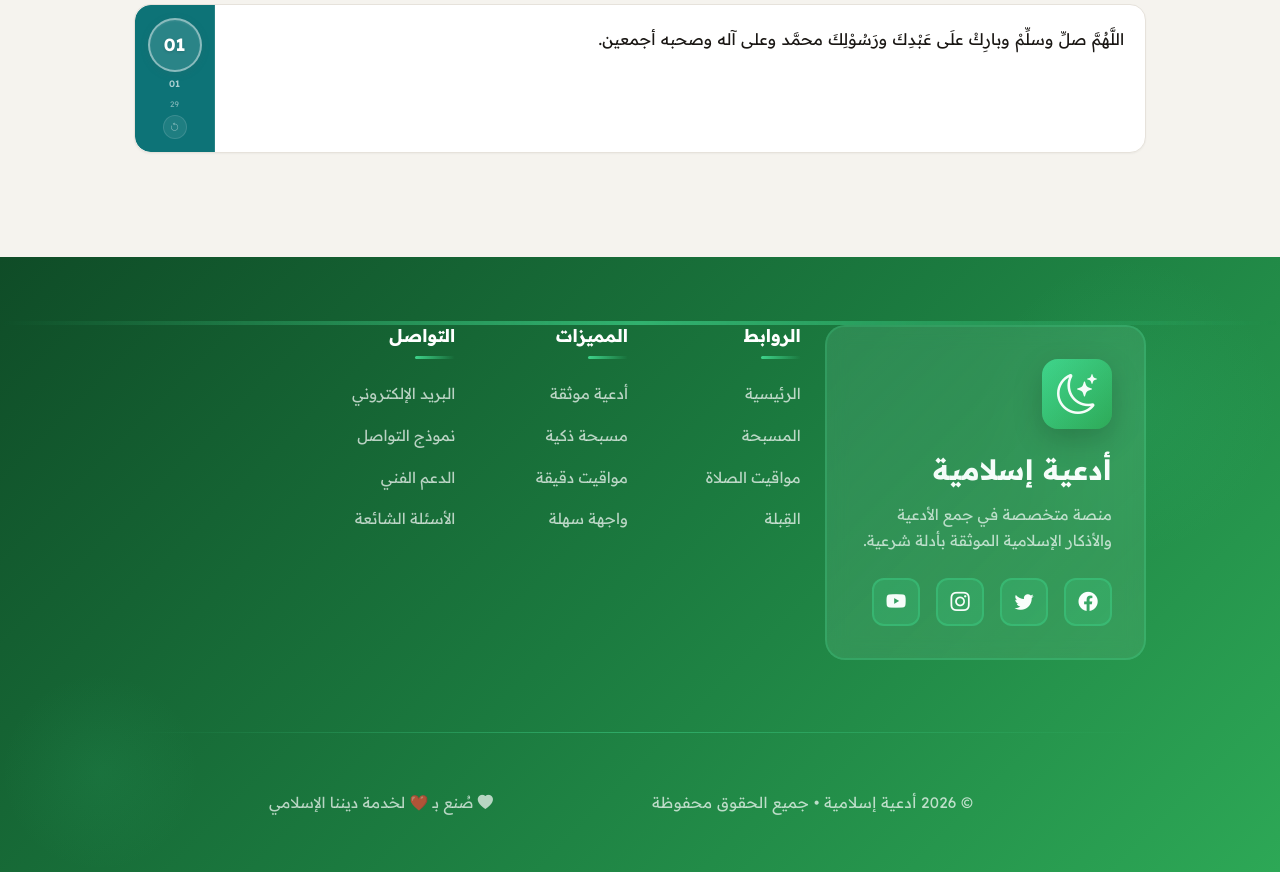
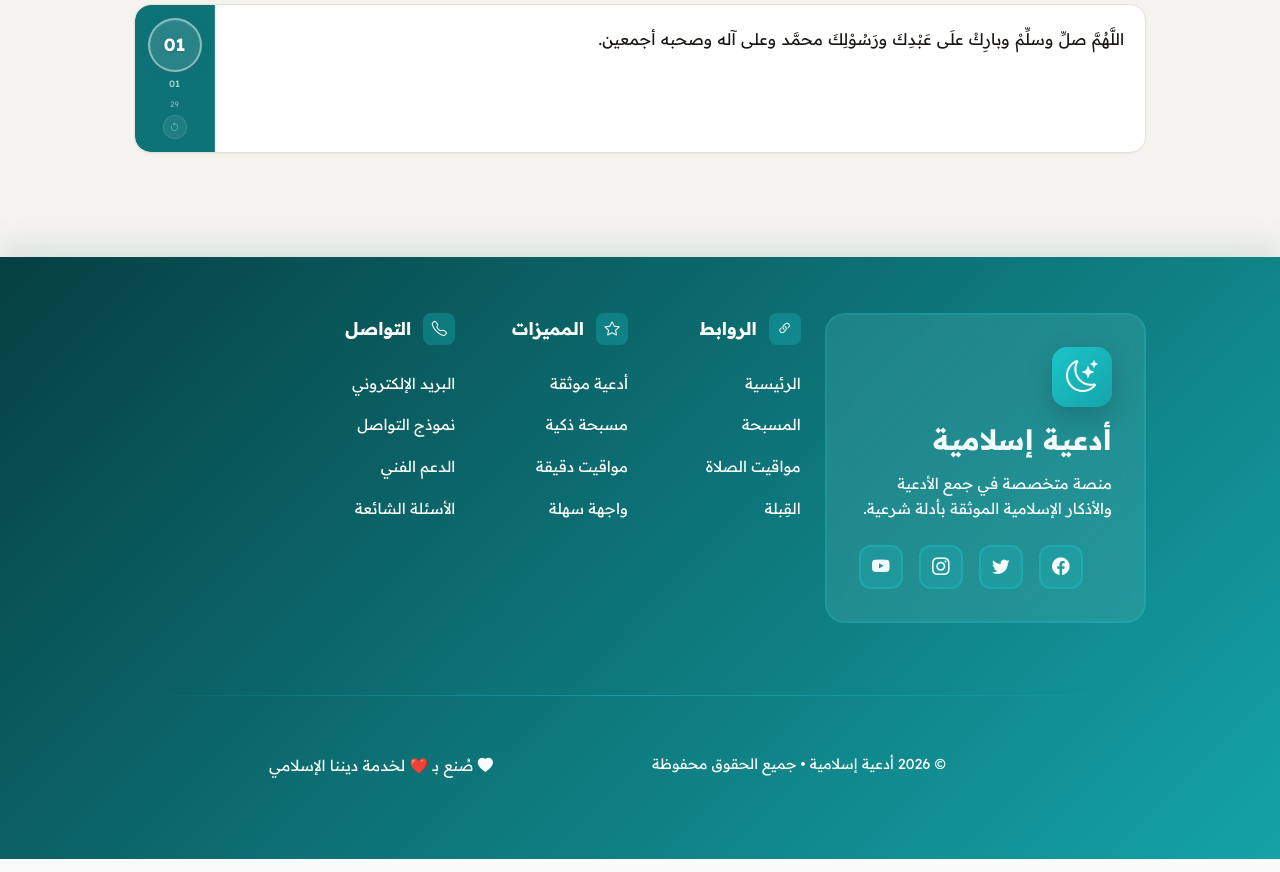
Before and after one commit to alghamdihani7-jpg/Islamify, a Flask app: page /azkar/jawami in a window 1280 px wide. Shown: the part 4958-5830 px from the top of the page. Run offline with Flask 3, Linux system fonts and the light colour scheme.

Commit message:
Improve footer styling to match website theme colors
- Update footer color scheme from green to deep teal (#0d7377) matching the website icon and theme
- Apply gradient background using teal color palette (064042 → 0d7377 → 14a3a8)
- Add box-shadow for depth
- Improve brand icon styling with wrapper class
- Add section icons for better visual hierarchy
- Use modern footer-modern class with improved layout
- Update social icons styling to match teal theme
- Add aria-labels for accessibility
- Enhance responsive design with better spacing
- Add section title icons for Quick Links, Features, and Contact

Co-Authored-By: Claude Haiku 4.5 <noreply@anthropic.com>
Claude-Session: https://claude.ai/code/session

```diff
--- a/static/css/style.css
+++ b/static/css/style.css
@@ -233,27 +233,29 @@ a:hover { color: var(--teal-dark); }
 /* ─── §4  FOOTER ───────────────────────────────────────── */
 
 /* ═══════════════════════════════════════════════════════════════════
-   MODERN FOOTER REDESIGN - Green Theme (FULLY RESPONSIVE)
+   MODERN FOOTER REDESIGN - Teal Theme (FULLY RESPONSIVE)
+   Matches Islamify's Deep Teal Color (#0d7377)
    ═══════════════════════════════════════════════════════════════════ */
 
 :root {
-  --primary-green: #1B7A3F;
-  --primary-green-light: #2DA856;
-  --primary-green-dark: #0F4C27;
-  --accent-green: #3FD48B;
-  --gradient-start: #0F4C27;
-  --gradient-end: #1B7A3F;
+  --primary-teal: #0d7377;
+  --primary-teal-light: #14a3a8;
+  --primary-teal-dark: #095558;
+  --accent-teal: #1cc4c9;
+  --gradient-start: #064042;
+  --gradient-end: #0d7377;
 }
 
 /* Main Footer Container */
 .app-footer-modern {
   position: relative;
   overflow: hidden;
-    background: #0d7377;
+  background: linear-gradient(135deg, #064042 0%, #0d7377 50%, #14a3a8 100%);
   color: #fff;
   font-family: 'Readex Pro', sans-serif;
   margin-top: 5rem;
-  padding: 0;
+  padding: 3.5rem 0;
+  box-shadow: 0 -8px 32px rgba(13, 115, 119, 0.15);
 }
 
 /* Force all footer text to white */
@@ -295,7 +297,7 @@ a:hover { color: var(--teal-dark); }
 /* Brand Card */
 .footer-brand-card {
   background: rgba(255, 255, 255, 0.08);
-  border: 2px solid rgba(63, 212, 139, 0.3);
+  border: 2px solid rgba(28, 196, 201, 0.3);
   border-radius: 20px;
   padding: 2rem;
   backdrop-filter: blur(10px);
@@ -313,13 +315,13 @@ a:hover { color: var(--teal-dark); }
   right: 0;
   width: 100%;
   height: 100%;
-  background: linear-gradient(135deg, rgba(63, 212, 139, 0.1) 0%, transparent 100%);
+  background: linear-gradient(135deg, rgba(28, 196, 201, 0.1) 0%, transparent 100%);
   pointer-events: none;
 }
 
 .footer-brand-card:hover {
   background: rgba(255, 255, 255, 0.12);
-  border-color: var(--accent-green);
+  border-color: var(--accent-teal);
   transform: translateY(-5px);
   box-shadow: 0 20px 60px rgba(0, 0, 0, 0.3);
 }
@@ -327,7 +329,7 @@ a:hover { color: var(--teal-dark); }
 .brand-icon-wrapper {
   width: 60px;
   height: 60px;
-  background: linear-gradient(135deg, var(--accent-green), var(--primary-green-light));
+  background: linear-gradient(135deg, var(--accent-teal), var(--primary-teal-light));
   border-radius: 15px;
   display: flex;
   align-items: center;
@@ -420,9 +422,9 @@ a:hover { color: var(--teal-dark); }
   justify-content: center;
   width: 32px;
   height: 32px;
-  background: rgba(63, 212, 139, 0.3);
+  background: rgba(28, 196, 201, 0.3);
   border-radius: 8px;
-  color: var(--accent-green);
+  color: var(--accent-teal);
   font-size: 0.95rem;
   flex-shrink: 0;
 }
@@ -528,7 +530,7 @@ a:hover { color: var(--teal-dark); }
 /* Divider */
 .footer-divider {
   height: 1px;
-  background: linear-gradient(90deg, transparent, rgba(63, 212, 139, 0.5), transparent);
+  background: linear-gradient(90deg, transparent, rgba(28, 196, 201, 0.5), transparent);
   margin: 2rem 0;
   width: 100%;
 }
@@ -565,8 +567,8 @@ a:hover { color: var(--teal-dark); }
   width: 44px;
   height: 44px;
   border-radius: 12px;
-  background: rgba(63, 212, 139, 0.2);
-  border: 2px solid rgba(63, 212, 139, 0.4);
+  background: rgba(28, 196, 201, 0.2);
+  border: 2px solid rgba(28, 196, 201, 0.4);
   display: flex;
   align-items: center;
   justify-content: center;
@@ -2727,10 +2729,10 @@ a:hover { color: var(--teal-dark); }
    ═══════════════════════════════════════════════════════════════════ */
 
 :root {
-  --footer-green: #1B7A3F;
-  --footer-green-dark: #0F4C27;
-  --footer-green-light: #2DA856;
-  --footer-accent: #3FD48B;
+  --footer-teal: #0d7377;
+  --footer-teal-dark: #064042;
+  --footer-teal-light: #14a3a8;
+  --footer-accent: #1cc4c9;
   --footer-white: #ffffff;
   --footer-text-light: rgba(255, 255, 255, 0.9);
   --footer-text-muted: rgba(255, 255, 255, 0.7);
@@ -2738,7 +2740,7 @@ a:hover { color: var(--teal-dark); }
 
 /* Main Footer Container */
 .app-footer {
-  background: linear-gradient(135deg, var(--footer-green-dark) 0%, var(--footer-green) 50%, var(--footer-green-light) 100%);
+  background: linear-gradient(135deg, var(--footer-teal-dark) 0%, var(--footer-teal) 50%, var(--footer-teal-light) 100%);
   color: var(--footer-text-light);
   padding-top: 4rem;
   padding-bottom: 2rem;
@@ -2754,7 +2756,7 @@ a:hover { color: var(--teal-dark); }
   right: 0;
   width: 300px;
   height: 300px;
-  background: radial-gradient(circle, rgba(63, 212, 139, 0.1) 0%, transparent 70%);
+  background: radial-gradient(circle, rgba(28, 196, 201, 0.1) 0%, transparent 70%);
   border-radius: 50%;
   pointer-events: none;
 }
@@ -2766,7 +2768,7 @@ a:hover { color: var(--teal-dark); }
   left: 0;
   width: 200px;
   height: 200px;
-  background: radial-gradient(circle, rgba(63, 212, 139, 0.08) 0%, transparent 70%);
+  background: radial-gradient(circle, rgba(28, 196, 201, 0.08) 0%, transparent 70%);
   border-radius: 50%;
   pointer-events: none;
 }
@@ -2791,7 +2793,7 @@ a:hover { color: var(--teal-dark); }
 .footer-brand-card {
   background: rgba(255, 255, 255, 0.08);
   backdrop-filter: blur(10px);
-  border: 2px solid rgba(63, 212, 139, 0.3);
+  border: 2px solid rgba(28, 196, 201, 0.3);
   border-radius: 20px;
   padding: 2rem;
   transition: all 0.4s cubic-bezier(0.4, 0, 0.2, 1);
@@ -2806,7 +2808,7 @@ a:hover { color: var(--teal-dark); }
   right: 0;
   width: 100%;
   height: 100%;
-  background: linear-gradient(135deg, rgba(63, 212, 139, 0.1) 0%, transparent 100%);
+  background: linear-gradient(135deg, rgba(28, 196, 201, 0.1) 0%, transparent 100%);
   pointer-events: none;
 }
 
@@ -2820,7 +2822,7 @@ a:hover { color: var(--teal-dark); }
 .brand-icon {
   width: 70px;
   height: 70px;
-  background: linear-gradient(135deg, var(--footer-accent), var(--footer-green-light));
+  background: linear-gradient(135deg, var(--footer-accent), var(--footer-teal-light));
   border-radius: 16px;
   display: flex;
   align-items: center;
@@ -2855,8 +2857,8 @@ a:hover { color: var(--teal-dark); }
 .social-link-icon {
   width: 48px;
   height: 48px;
-  background: rgba(63, 212, 139, 0.2);
-  border: 2px solid rgba(63, 212, 139, 0.4);
+  background: rgba(28, 196, 201, 0.2);
+  border: 2px solid rgba(28, 196, 201, 0.4);
   border-radius: 12px;
   display: flex;
   align-items: center;
@@ -2945,7 +2947,7 @@ a:hover { color: var(--teal-dark); }
 /* Divider */
 .footer-divider {
   height: 1px;
-  background: linear-gradient(90deg, transparent, rgba(63, 212, 139, 0.5), transparent);
+  background: linear-gradient(90deg, transparent, rgba(28, 196, 201, 0.5), transparent);
   margin: 2rem 0;
 }
 
--- a/templates/base.html
+++ b/templates/base.html
@@ -77,34 +77,32 @@
 
   <!-- ═══ Footer ═══ -->
   {% block footer %}
-  <footer class="app-footer">
-    <div class="footer-top-gradient"></div>
-
-    <div class="container-fluid footer-container">
+  <footer class="app-footer-modern">
+    <div class="footer-container">
       <div class="container">
 
         <!-- Brand Section -->
         <div class="row footer-brand-section mb-5 pb-4">
           <div class="col-lg-4 col-md-6 mb-4 mb-lg-0">
             <div class="footer-brand-card">
-              <div class="brand-icon">
+              <div class="brand-icon-wrapper">
                 <i class="bi bi-moon-stars"></i>
               </div>
               <h3 class="brand-title">أدعية إسلامية</h3>
-              <p class="brand-description">
+              <p class="brand-desc">
                 منصة متخصصة في جمع الأدعية والأذكار الإسلامية الموثقة بأدلة شرعية.
               </p>
-              <div class="social-links-footer">
-                <a href="#" class="social-link-icon" title="Facebook">
+              <div class="social-icons">
+                <a href="#" class="social-icon" title="Facebook" aria-label="Facebook">
                   <i class="bi bi-facebook"></i>
                 </a>
-                <a href="#" class="social-link-icon" title="Twitter">
+                <a href="#" class="social-icon" title="Twitter" aria-label="Twitter">
                   <i class="bi bi-twitter"></i>
                 </a>
-                <a href="#" class="social-link-icon" title="Instagram">
+                <a href="#" class="social-icon" title="Instagram" aria-label="Instagram">
                   <i class="bi bi-instagram"></i>
                 </a>
-                <a href="#" class="social-link-icon" title="YouTube">
+                <a href="#" class="social-icon" title="YouTube" aria-label="YouTube">
                   <i class="bi bi-youtube"></i>
                 </a>
               </div>
@@ -113,8 +111,11 @@
 
           <!-- Quick Links -->
           <div class="col-lg-2 col-md-6 mb-4 mb-lg-0">
-            <div class="footer-links-column">
-              <h4 class="footer-column-title">الروابط</h4>
+            <div class="footer-section">
+              <h4 class="section-title">
+                <span class="title-icon"><i class="bi bi-link-45deg"></i></span>
+                الروابط
+              </h4>
               <ul class="footer-links-list">
                 <li><a href="{{ url_for('home') }}" class="footer-link">الرئيسية</a></li>
                 <li><a href="{{ url_for('tasbeeh') }}" class="footer-link">المسبحة</a></li>
@@ -126,8 +127,11 @@
 
           <!-- Features -->
           <div class="col-lg-2 col-md-6 mb-4 mb-md-0">
-            <div class="footer-links-column">
-              <h4 class="footer-column-title">المميزات</h4>
+            <div class="footer-section">
+              <h4 class="section-title">
+                <span class="title-icon"><i class="bi bi-star"></i></span>
+                المميزات
+              </h4>
               <ul class="footer-links-list">
                 <li><a href="#" class="footer-link">أدعية موثقة</a></li>
                 <li><a href="#" class="footer-link">مسبحة ذكية</a></li>
@@ -139,8 +143,11 @@
 
           <!-- Contact -->
           <div class="col-lg-2 col-md-6">
-            <div class="footer-links-column">
-              <h4 class="footer-column-title">التواصل</h4>
+            <div class="footer-section">
+              <h4 class="section-title">
+                <span class="title-icon"><i class="bi bi-telephone"></i></span>
+                التواصل
+              </h4>
               <ul class="footer-links-list">
                 <li><a href="mailto:info@islamify.com" class="footer-link">البريد الإلكتروني</a></li>
                 <li><a href="#" class="footer-link">نموذج التواصل</a></li>
@@ -155,7 +162,7 @@
         <div class="footer-divider"></div>
         <div class="row footer-bottom-section py-4">
           <div class="col-md-6 text-center text-md-start mb-3 mb-md-0">
-            <p class="footer-copyright">
+            <p class="copyright-text">
               © 2026 أدعية إسلامية • جميع الحقوق محفوظة
             </p>
           </div>
```
Also changed, not shown: other parts of static/css/style.css (+29 -29 lines).
